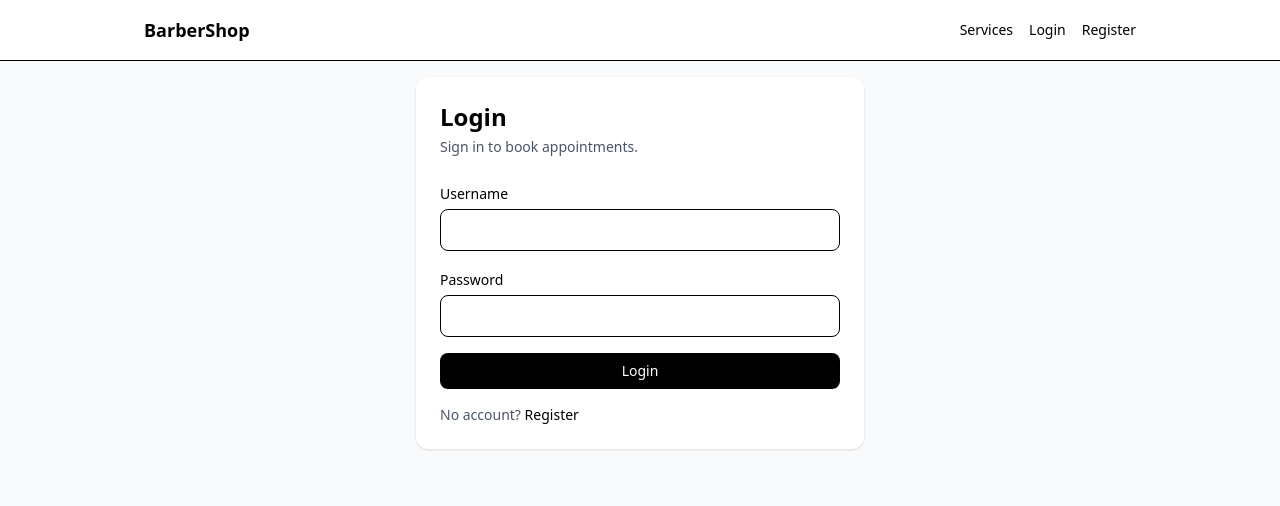
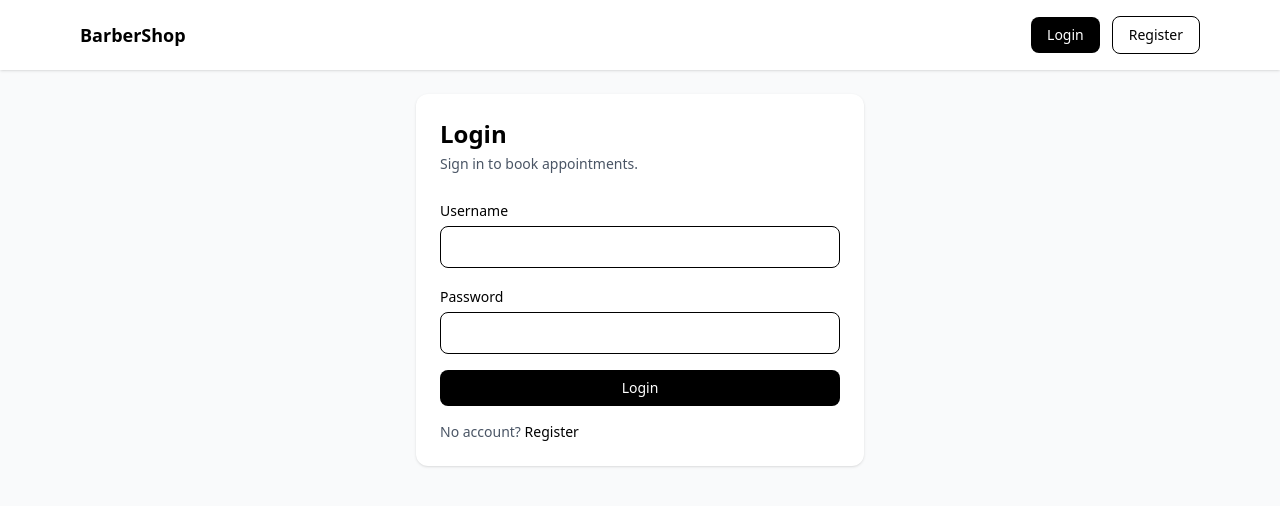
Before and after one commit to thodkarik/barbershop-web, a React (Vite) app: page /login in a window 1280 px wide. Shown: the top 506 px of the page. Built offline with nearby package versions, Linux system fonts and the light colour scheme.

Commit message:
fix: show login or logout actions based on authentication state

```diff
--- a/src/shared/components/Layout.tsx
+++ b/src/shared/components/Layout.tsx
@@ -12,40 +12,45 @@ export default function Layout() {
 
     return (
         <div className="min-h-screen bg-gray-50">
-            <header className="border-b bg-white">
-                <div className="mx-auto flex max-w-5xl items-center justify-between p-4">
+            {/* Navbar */}
+            <header className="bg-white shadow">
+                <div className="mx-auto flex max-w-6xl items-center justify-between px-4 py-4">
+                    {/* Left */}
                     <Link to="/" className="text-lg font-bold">
                         BarberShop
                     </Link>
 
-                    <nav className="flex items-center gap-4 text-sm">
-                        <Link to="/">Services</Link>
-
-                        {auth.isAuthenticated && (
-                            <>
-                                <Link to="/appointments/book">Book</Link>
-                                <Link to="/appointments/me">My Appointments</Link>
-                            </>
-                        )}
-
-                        {!auth.isAuthenticated ? (
-                            <>
-                                <Link to="/login">Login</Link>
-                                <Link to="/register">Register</Link>
-                            </>
-                        ) : (
+                    {/* Right */}
+                    <nav className="flex items-center gap-3">
+                        {auth.isAuthenticated ? (
                             <button
+                                type="button"
                                 onClick={handleLogout}
-                                className="font-medium text-red-600 hover:underline"
+                                className="rounded-lg bg-black px-4 py-2 text-sm font-medium text-white hover:opacity-90"
                             >
                                 Logout
                             </button>
+                        ) : (
+                            <>
+                                <Link
+                                    to="/login"
+                                    className="rounded-lg bg-black px-4 py-2 text-sm font-medium text-white hover:opacity-90"
+                                >
+                                    Login
+                                </Link>
+                                <Link
+                                    to="/register"
+                                    className="rounded-lg border px-4 py-2 text-sm font-medium hover:bg-gray-100"
+                                >
+                                    Register
+                                </Link>
+                            </>
                         )}
                     </nav>
                 </div>
             </header>
 
-            <main className="mx-auto max-w-5xl p-4">
+            <main className="mx-auto max-w-6xl px-4 py-6">
                 <Outlet />
             </main>
         </div>
```
